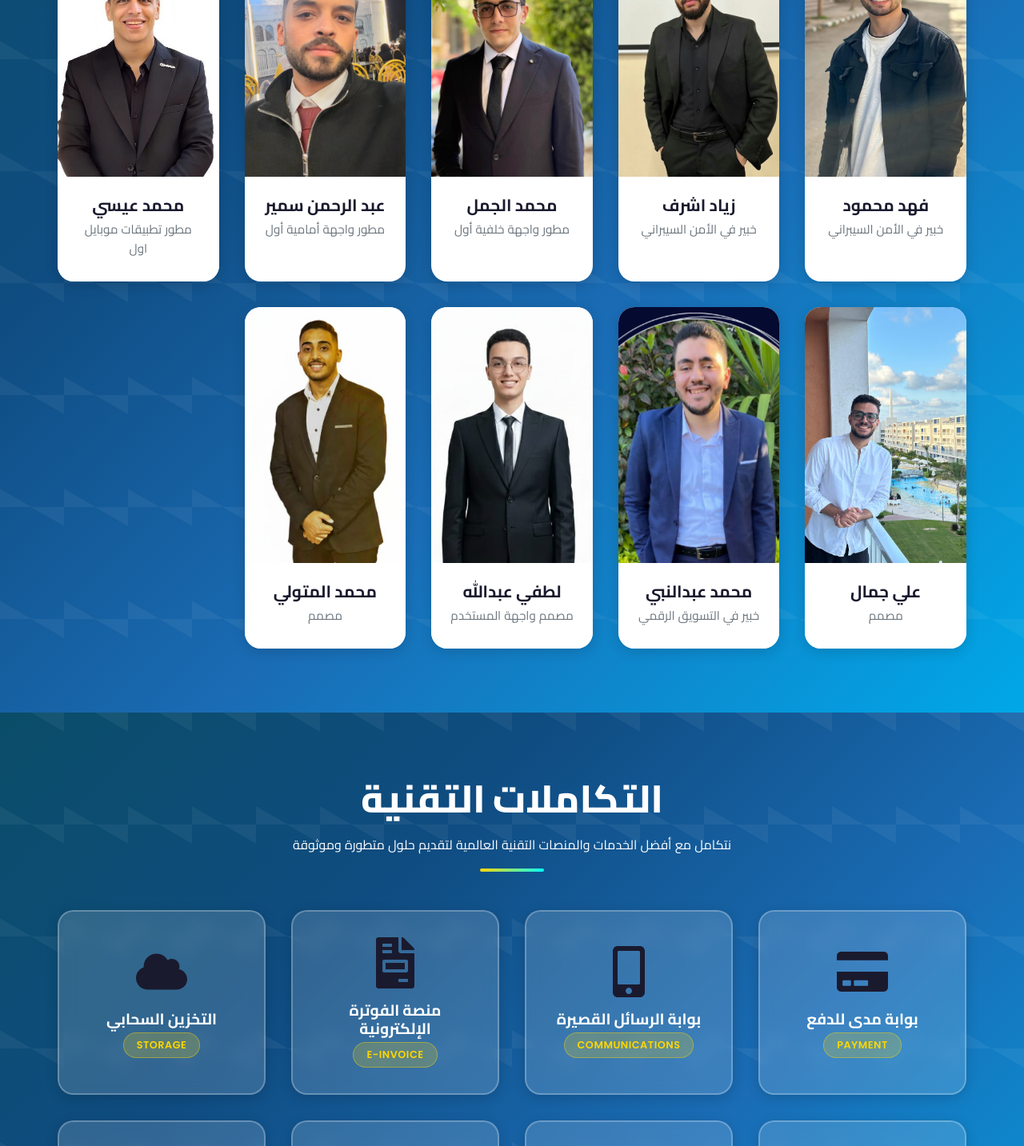
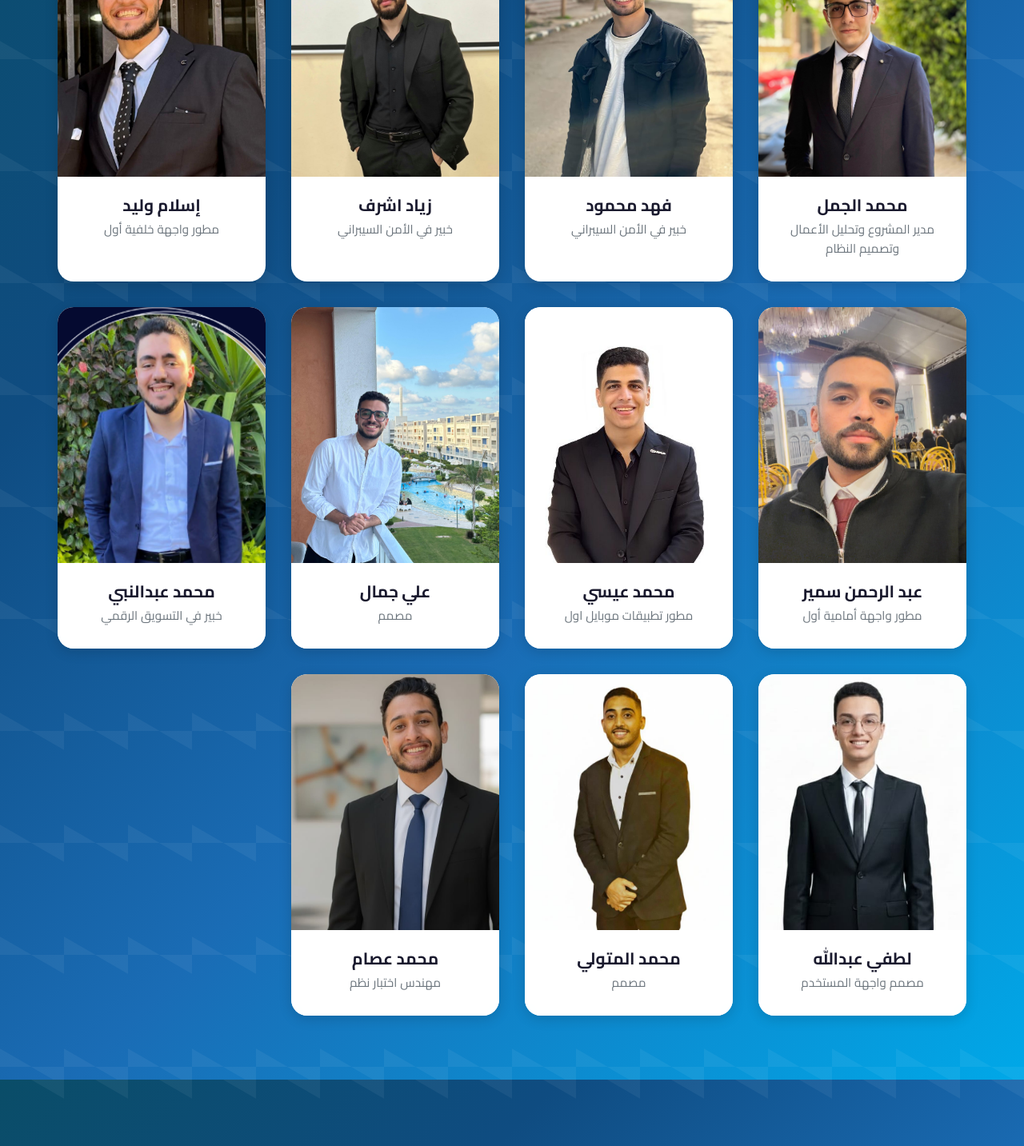
Before and after one commit to mohamed97163/ASBC, a React (Vite) app: page / in a window 1280 px wide. Shown: the part 6252-7685 px from the top of the page at 80% size. Built offline with nearby package versions, Linux system fonts and the light colour scheme.

Commit message:
end team members

```diff
--- a/src/components/Team.jsx
+++ b/src/components/Team.jsx
@@ -9,12 +9,23 @@ import team6 from '../assets/team6.jpeg';
 import team7 from '../assets/team7.png';
 import team8 from '../assets/team8.jpeg';
 import team9 from '../assets/team9.jpeg';
+import team10 from '../assets/team10.jpeg';
+import team11 from '../assets/team11.jpeg';
 
 import './Team.css';
 
 const Team = () => {
   const { isArabic } = useLanguage();
   const teamMembers = [
+    {
+      name: 'Mohamed Elgamal',
+      nameAr: 'محمد الجمل',
+      role: 'Project Manager and Bussiness Analysis and system design',
+      roleAr: 'مدير المشروع وتحليل الأعمال وتصميم النظام',
+      image: team2,
+      bio: 'A Project Manager and Business Analyst experienced in managing technical projects, analyzing business requirements, and designing efficient systems to deliver high-quality solutions aligned with business goals.',
+      bioAr: 'مدير مشاريع ومحلل أعمال يمتلك خبرة في إدارة المشاريع التقنية وتحليل متطلبات الأعمال وتصميم أنظمة فعّالة تحقق أهداف العمل بجودة عالية.'
+    },
     {
       name: 'Fahd Mahmoud',
       nameAr: 'فهد محمود',
@@ -34,13 +45,13 @@ const Team = () => {
       bioAr: 'ذو خبره كبيره في مجال الامن السيبراني ضد الهجات الالكترونيه وحمايةالانظمة والبيانات'
     },
     {
-      name: 'Mohamed Elgamal',
-      nameAr: 'محمد الجمل',
+      name: 'Islam Walied',
+      nameAr: 'إسلام وليد',
       role: 'Senior Backend Developer',
       roleAr: 'مطور واجهة خلفية أول',
-      image: team2,
-      bio: 'Expert in enterprise solutions & innovation',
-      bioAr: 'خبيرة في الحلول المؤسسية والابتكار'
+      image: team10,
+      bio: 'A SeniorBackend Developer with experience in building and developing robust, secure, and scalable systems and services.',
+      bioAr: 'مطور واجهة خلفية اول يمتلك خبرة في بناء وتطوير الأنظمة والخدمات البرمجية بكفاءة عالية مع ضمان الأداء والأمان وقابلية التوسع.'
     },
     {
       name: 'Abdurahman Samir',
@@ -95,6 +106,15 @@ const Team = () => {
       image: team8,
       bio: 'A data analyst and artificial intelligence engineer with experience in developing predictive models and analytical dashboards that support strategic decisions.',
       bioAr: 'محلل بيانات ومهندس ذكاء اصطناعي ذو خبرة في تطوير نماذج تنبؤية ولوحات معلومات تحليلية تدعم القرارات الاستراتيجية.'
+    },
+    {
+      name: 'Mohamed Essam',
+      nameAr:'محمد عصام',
+      role: 'Software Test Engineer',
+      roleAr: 'مهندس اختبار نظم',
+      image: team11,
+      bio: 'Detail-oriented Software Tester with a background in Flutter development and strong knowledge in manual testing, bug reporting, and agile methodologies. Passionate about ensuring quality in mobile and web applications',
+      bioAr: 'مختبر برمجيات دقيق ومنظم، لديه خبرة في تطوير تطبيقات Flutter ومعرفة واسعة في:الاختبار اليدوي، والإبلاغ عن الأخطاء، ومنهجيات التطوير الرشيقة. شغوف بضمان جودة تطبيقات الجوال والويب.'
     }
   ];
 
@@ -111,7 +131,7 @@ const Team = () => {
           </p>
         </div>
 
-        <div className="team-grid grid grid-5">
+        <div className="team-grid grid grid-4">
           {teamMembers.map((member, index) => (
             <div
               key={index}
--- a/src/index.css
+++ b/src/index.css
@@ -295,9 +295,9 @@ section {
   grid-template-columns: repeat(auto-fit, minmax(250px, 1fr));
 }
 
-.grid-5 {
-  grid-template-columns: repeat(5, 1fr);
-}
+
+
+
 
 /* Utility Classes */
 .text-center {
```
Also changed, not shown: src/assets/team10.jpeg (added), src/assets/team11.jpeg (added).
